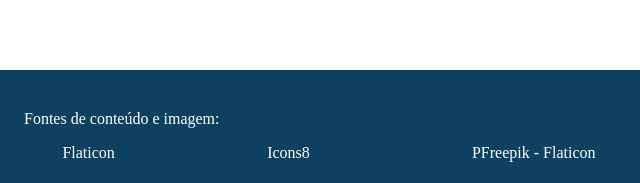
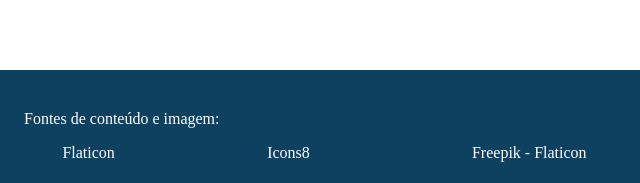
Before and after one commit to patriciafraga/patriciafraga-inspiraJa_PrimeiroSite, a plain HTML site: page index.html in a window 1280 px wide. Shown: the part 2888-3071 px from the top of the page, 0-640 px from the left. Drawn offline with Linux system fonts and the light colour scheme.

```diff
--- a/css/style.css
+++ b/css/style.css
@@ -38,7 +38,7 @@ li a:hover {
 }
 
 .inicio {
-  background-image: url(/img/city.jpg);
+  background-image: url(../img/city.jpg);
   background-position: center;
   background-size: cover;
   background-attachment: scroll;
@@ -173,7 +173,7 @@ footer {
   float: left;
   padding: 1.5rem;
   background-color: rgb(14, 64, 95);
-  background-size: cover;
+  background-size: contain;
   width: 100%;
   color: white;
 }
--- a/index.html
+++ b/index.html
@@ -219,7 +219,7 @@
         <a
           href="https://www.flaticon.com/br/icones-gratis/parque"
           target="_blank"
-          >PFreepik - Flaticon</a
+          >Freepik - Flaticon</a
         >
       </div>
       <div class="fontes">
```
